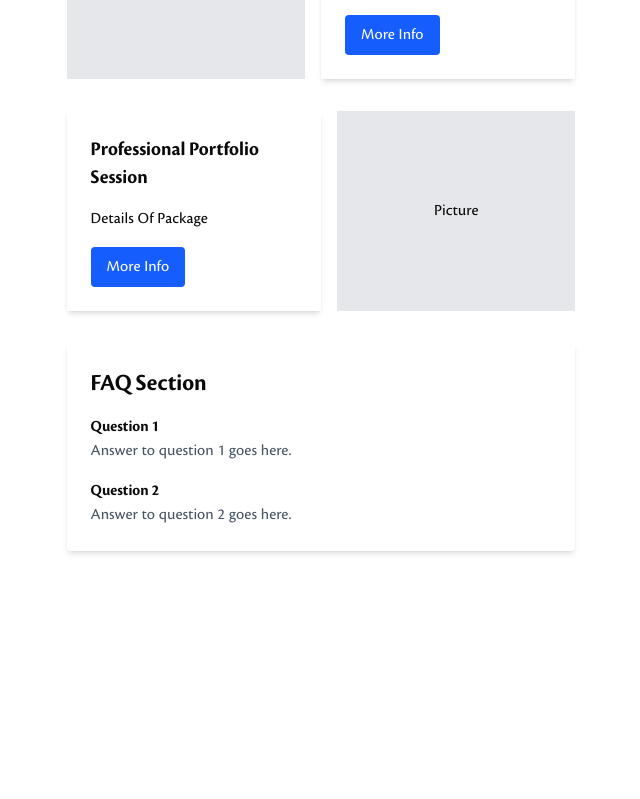
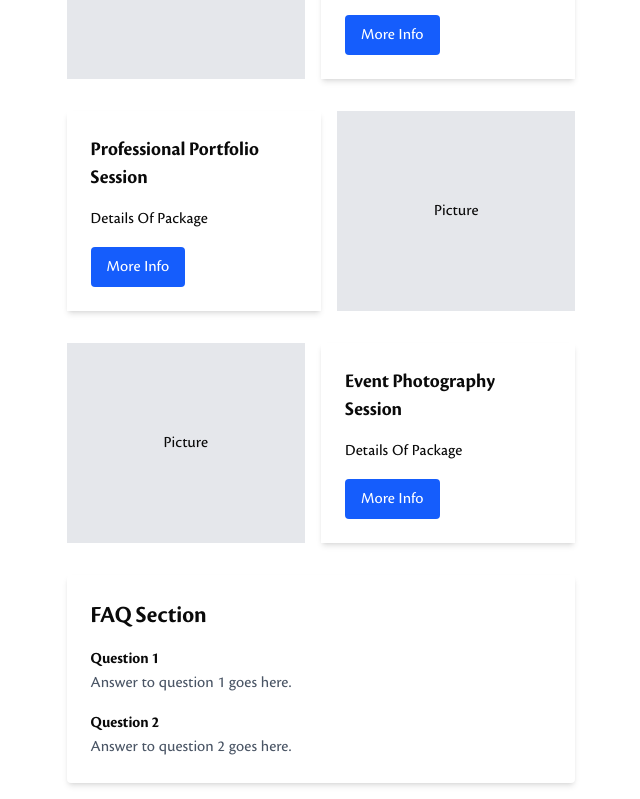
Before and after one commit to omero2582/greg-coman-25, a React (Vite) app: page /PricingPage in a window 1280 px wide. Shown: the part 793-1592 px from the top of the page, without its empty margins (319-959 px from the left). Before the commit the page ends 1360 px from the top, so only its background shows below. Built offline with nearby package versions, Linux system fonts and the light colour scheme.

Commit message:
added event photography

```diff
--- a/src/pages/PricingPage/PricingPage.jsx
+++ b/src/pages/PricingPage/PricingPage.jsx
@@ -87,6 +87,25 @@ const PricingPage = () => {
         </div>
       </section>
 
+            {/* NEW: Event Photography */}
+            <section className="flex flex-col md:flex-row items-stretch gap-4">
+        {/* Slideshow Area */}
+        <div className="flex-1 bg-gray-200 flex items-center justify-center p-4">
+          <span>Picture</span>
+        </div>
+        {/* Package Details */}
+        <div className="flex-1 bg-white p-6 shadow-md flex flex-col justify-between">
+          <h3 className="text-xl font-medium mb-4">Event Photography Session</h3>
+          <p className="mb-4">Details Of Package</p>
+          <button
+            className="w-fit px-4 py-2 bg-blue-600 text-white rounded hover:bg-blue-700"
+            onClick={() => alert('More info about Family Portrait Session')}
+          >
+            More Info
+          </button>
+        </div>
+      </section>
+
       {/* NEW: FAQ Section */}
       <section className="bg-white p-6 shadow-md rounded">
         <h2 className="text-2xl font-semibold mb-4">FAQ Section</h2>
```
